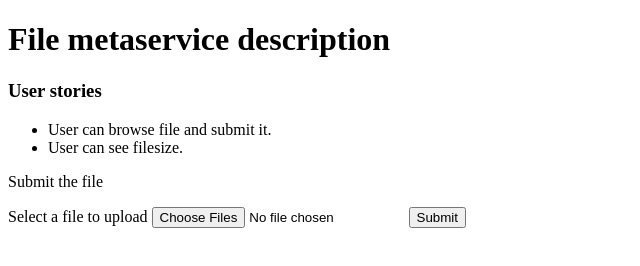
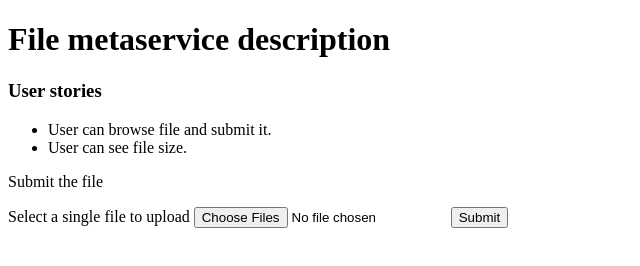
Before and after one commit to Bael/fcc.backend.filemetadata, a website: page static/index.html in a window 1280 px wide. Shown: the whole page, without its empty margins (0-640 px from the left). Drawn offline with Linux system fonts and the light colour scheme.

Commit message:
upload file by multer

```diff
--- a/views/index.html
+++ b/static/index.html
@@ -15,19 +15,18 @@
 					User can browse file and submit it.
 				</li>
 				<li>
-					User can see filesize.
+					User can see file size.
 				</li>
 			</ul>
 		</section>
 		<section>
 			<header>
 				<p>Submit the file</p>
-
 			</header>
 					<form action="/api/upload" method="post" enctype="multipart/form-data">
 
 
-						<label for="fileupload"> Select a file to upload</label>
+						<label for="fileupload">Select a single file to upload</label>
 						<input  type="file" name="filename" multiple="false" required>
 						<input type="submit" value="Submit">
 					</form>
```
Also changed, not shown: package.json (+4 -3 lines), server.js (+7 -8 lines), 1 other file.
